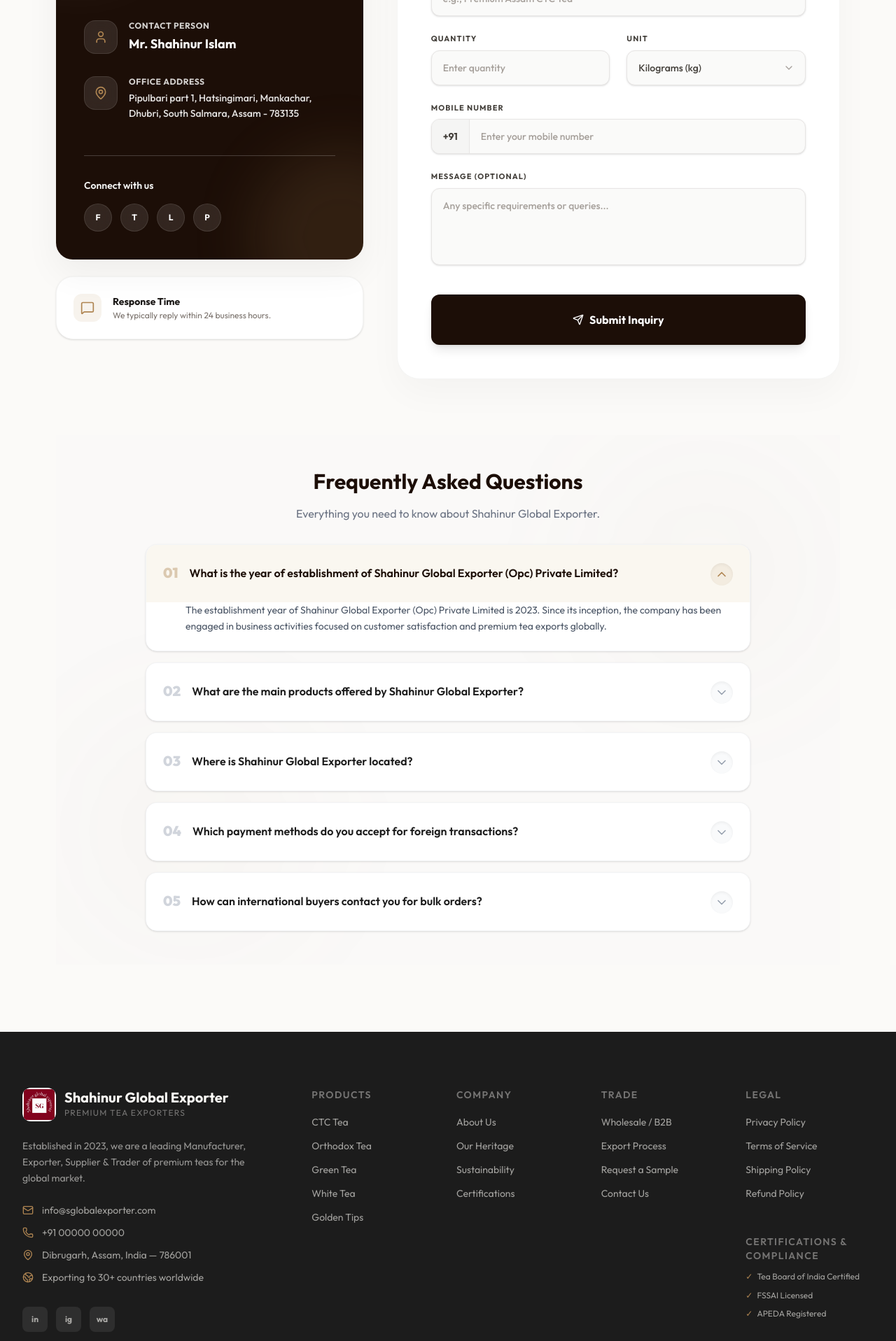
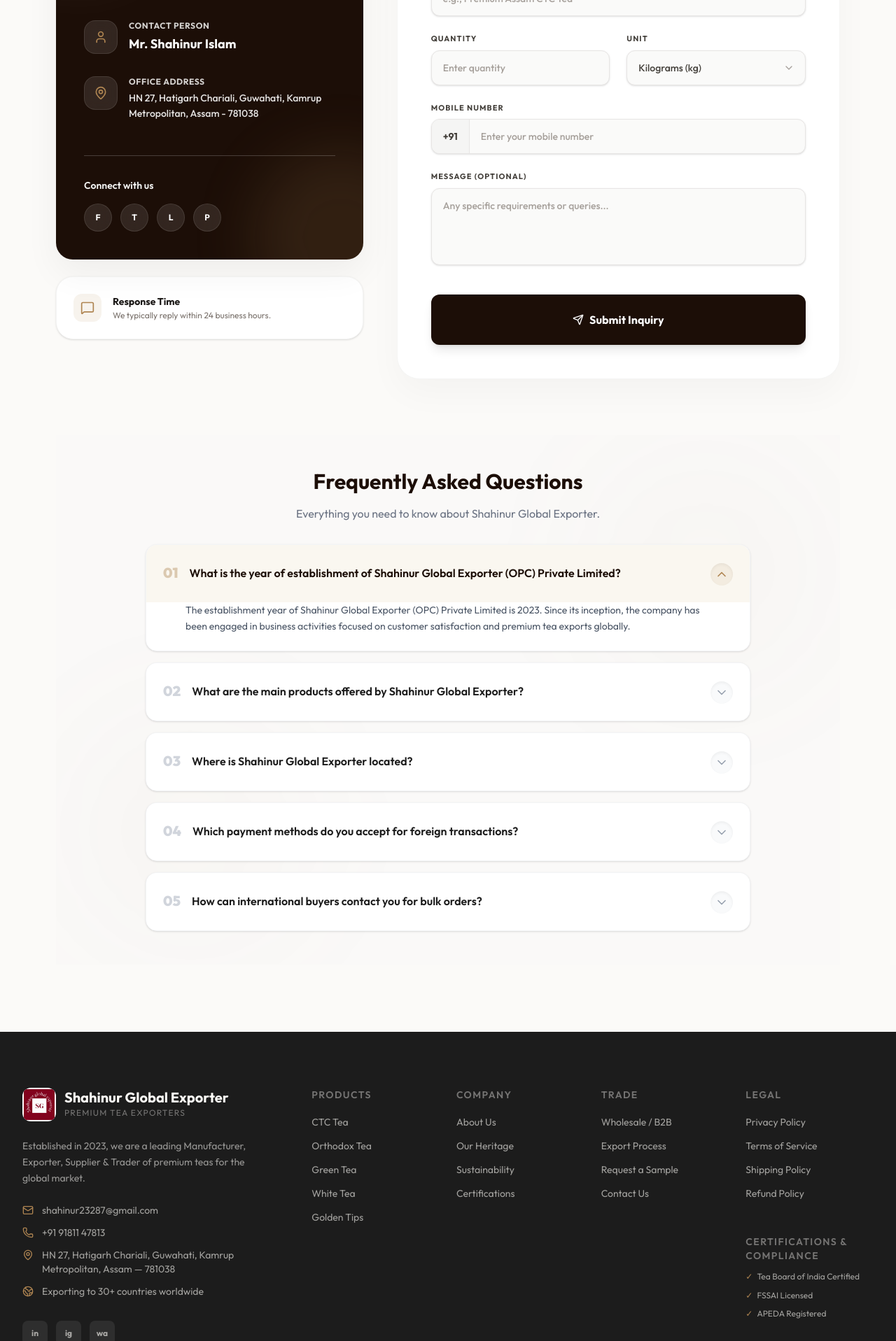
Before and after one commit to growtez/sglobalexporter, a Next.js app: page /contact in a window 1280 px wide. Shown: the part 400-2317 px from the top of the page at 70% size. Built offline with nearby package versions, Linux system fonts and the light colour scheme.

Commit message:
Info updates

```diff
--- a/src/app/about/page.tsx
+++ b/src/app/about/page.tsx
@@ -37,7 +37,7 @@
               className="space-y-6"
             >
               <span className="uppercase tracking-widest text-sm font-semibold text-gold">Our Story</span>
-              <h2 className="text-3xl md:text-4xl font-serif font-bold text-forest">Shahinur Global Exporter (Opc) Private Limited</h2>
+              <h2 className="text-3xl md:text-4xl font-serif font-bold text-forest">Shahinur Global Exporter (OPC) Private Limited</h2>
               <p className="text-stone-600 leading-relaxed font-light text-lg">
                 Established in the year 2023, we Manufacturer, Exporter, Supplier & Trader of premium teas.
               </p>
@@ -250,34 +250,29 @@
                 </div>
                 <div className="grid grid-cols-2 text-sm py-2 border-b border-stone-100/50 last:border-0 gap-4">
                   <span className="font-semibold text-stone-700">Registered Address:</span>
-                  <span className="text-stone-600 font-medium leading-relaxed">Pipulbari part 1, Hatsingimari, Mankachar, Dhubri, South Salmara, Assam - 783135</span>
+                  <span className="text-stone-600 font-medium leading-relaxed">HN 27, Hatigarh Chariali, Guwahati, Kamrup Metropolitan, Assam - 781038</span>
                 </div>
               </div>
 
               <div className="space-y-8">
                 <div className="space-y-2">
                   <h4 className="font-serif text-lg text-forest font-semibold border-b border-stone-200/60 pb-1">Head Office</h4>
-                  <p className="text-sm font-medium text-stone-600 leading-relaxed">Pipulbari part 1, Hatsingimari, Mankachar, Dhubri, South Salmara, Assam - 783135</p>
+                  <p className="text-sm font-medium text-stone-600 leading-relaxed">HN 27, Hatigarh Chariali, Guwahati, Kamrup Metropolitan, Assam - 781038</p>
                 </div>
 
                 <div className="space-y-2">
                   <h4 className="font-serif text-lg text-forest font-semibold border-b border-stone-200/60 pb-1">Corporate Office</h4>
-                  <p className="text-sm font-medium text-stone-600 leading-relaxed">Boragaon Guwahati, Assam - 781035, India</p>
-                </div>
-
-                <div className="space-y-2">
-                  <h4 className="font-serif text-lg text-forest font-semibold border-b border-stone-200/60 pb-1">Branch Office</h4>
-                  <p className="text-sm font-medium text-stone-600 leading-relaxed">Pipulbari part 1, Hatsingimari, Mankachar, Dhubri, Guwahati Assam, South Salmara - 783135</p>
+                  <p className="text-sm font-medium text-stone-600 leading-relaxed">HN 27, Hatigarh Chariali, Guwahati, Kamrup Metropolitan, Assam - 781038</p>
                 </div>
 
                 <div className="space-y-2">
                   <h4 className="font-serif text-lg text-forest font-semibold border-b border-stone-200/60 pb-1">Warehouse</h4>
-                  <p className="text-sm font-medium text-stone-600 leading-relaxed">Hatigaon Guwahati , seiju path, Assam - 781038, India</p>
+                  <p className="text-sm font-medium text-stone-600 leading-relaxed">HN 27, Hatigarh Chariali, Guwahati, Kamrup Metropolitan, Assam - 781038</p>
                 </div>
 
                 <div className="space-y-2">
                   <h4 className="font-serif text-lg text-forest font-semibold border-b border-stone-200/60 pb-1">Technical Support</h4>
-                  <p className="text-sm font-medium text-stone-600 leading-relaxed">Pipulbari part 1, Hatsingimari, Mankachar, Dhubri, Guwahati Assam - 783135</p>
+                  <p className="text-sm font-medium text-stone-600 leading-relaxed">HN 27, Hatigarh Chariali, Guwahati, Kamrup Metropolitan, Assam - 781038</p>
                 </div>
               </div>
             </div>
--- a/src/app/contact/page.tsx
+++ b/src/app/contact/page.tsx
@@ -57,7 +57,7 @@
                     <div>
                       <p className="text-stone-300 text-xs font-bold uppercase tracking-wider mb-1">Office Address</p>
                       <p className="font-medium text-sm leading-relaxed text-stone-200">
-                        Pipulbari part 1, Hatsingimari, Mankachar, Dhubri, South Salmara, Assam - 783135
+                        HN 27, Hatigarh Chariali, Guwahati, Kamrup Metropolitan, Assam - 781038
                       </p>
                     </div>
                   </div>
--- a/src/app/page.tsx
+++ b/src/app/page.tsx
@@ -248,7 +248,7 @@
                           <div>
                              <p className="text-stone-300 text-xs font-semibold uppercase tracking-wider mb-1">Office Address</p>
                              <p className="font-medium text-sm leading-relaxed text-stone-200 pr-4">
-                                Pipulbari part 1, Hatsingimari, Mankachar, Dhubri, South Salmara, Assam - 783135
+                                HN 27, Hatigarh Chariali, Guwahati, Kamrup Metropolitan, Assam - 781038
                              </p>
                           </div>
                        </div>
--- a/src/components/layout/Navbar.tsx
+++ b/src/components/layout/Navbar.tsx
@@ -58,14 +58,14 @@
       <div className="hidden sm:block bg-forest text-white overflow-hidden w-full">
         <div className="container mx-auto px-4 md:px-8 flex items-center justify-between h-9 text-[11px] tracking-wide">
           <div className="flex items-center gap-4">
-            <a href="tel:+910000000000" className="flex items-center gap-1.5 hover:text-gold transition-colors">
+            <a href="tel:+919181147813" className="flex items-center gap-1.5 hover:text-gold transition-colors">
               <Phone className="w-3 h-3" />
-              <span>+91 00000 00000</span>
+              <span>+91 91811 47813</span>
             </a>
             <span className="w-px h-3.5 bg-white/20 hidden sm:block" />
-            <a href="mailto:info@sglobalexporter.com" className="hidden sm:flex items-center gap-1.5 hover:text-gold transition-colors">
+            <a href="mailto:shahinur23287@gmail.com" className="hidden sm:flex items-center gap-1.5 hover:text-gold transition-colors">
               <Mail className="w-3 h-3" />
-              <span>info@sglobalexporter.com</span>
+              <span>shahinur23287@gmail.com</span>
             </a>
           </div>
           <div className="flex items-center gap-4">
@@ -152,7 +152,7 @@
             </Link>
 
             {/* Call Now CTA Button (Desktop) */}
-            <Link href="tel:+910000000000" className="hidden lg:block ml-2">
+            <Link href="tel:+919181147813" className="hidden lg:block ml-2">
               <Button variant="outline" className="rounded-xl border-forest text-forest hover:bg-forest/5 hover:text-forest font-semibold px-4 h-9 text-[13px] transition-all duration-300">
                 <Phone className="w-3.5 h-3.5 mr-1.5" />
                 Call Now
@@ -271,7 +271,7 @@
                   <User className="w-3.5 h-3.5 mr-1.5" /> Sign In
                 </Button>
               </Link>
-              <Link href="tel:+910000000000" className="flex-1" onClick={() => setIsMobileMenuOpen(false)}>
+              <Link href="tel:+919181147813" className="flex-1" onClick={() => setIsMobileMenuOpen(false)}>
                 <Button variant="outline" className="w-full bg-white border-forest text-forest h-11 rounded-xl font-semibold hover:bg-forest/5 transition-all text-xs">
                   <Phone className="w-3.5 h-3.5 mr-1.5" /> Call Now
                 </Button>
--- a/src/components/sections/CallToAction.tsx
+++ b/src/components/sections/CallToAction.tsx
@@ -93,25 +93,25 @@
             className="flex flex-col sm:flex-row items-center justify-center gap-8 border-t border-cream/15 pt-10"
           >
             <a
-              href="mailto:exports@sglobalexporter.com"
+              href="mailto:shahinur23287@gmail.com"
               className="flex items-center gap-3 text-cream/70 hover:text-gold transition-colors"
             >
               <div className="w-10 h-10 rounded-full bg-cream/10 flex items-center justify-center">
                 <Mail className="w-5 h-5" />
               </div>
               <span className="text-sm font-medium">
-                exports@sglobalexporter.com
+                shahinur23287@gmail.com
               </span>
             </a>
             <div className="hidden sm:block w-px h-8 bg-cream/20" />
             <a
-              href="tel:+911234567890"
+              href="tel:+919181147813"
               className="flex items-center gap-3 text-cream/70 hover:text-gold transition-colors"
             >
               <div className="w-10 h-10 rounded-full bg-cream/10 flex items-center justify-center">
                 <Phone className="w-5 h-5" />
               </div>
-              <span className="text-sm font-medium">+91 98765 43210</span>
+              <span className="text-sm font-medium">+91 91811 47813</span>
             </a>
           </motion.div>
         </motion.div>
--- a/src/components/sections/FAQ.tsx
+++ b/src/components/sections/FAQ.tsx
@@ -150,10 +150,10 @@
         >
           <p className="text-stone-500 mb-4">Still have questions?</p>
           <a
-            href="mailto:exports@sglobalexporter.com"
+            href="mailto:shahinur23287@gmail.com"
             className="inline-flex items-center gap-2 text-forest font-semibold hover:text-gold transition-colors text-lg"
           >
-            exports@sglobalexporter.com →
+            shahinur23287@gmail.com →
           </a>
         </motion.div>
       </div>
--- a/src/components/sections/HomeFAQ.tsx
+++ b/src/components/sections/HomeFAQ.tsx
@@ -7,8 +7,8 @@
 const faqData = [
   {
     id: 1,
-    question: "What is the year of establishment of Shahinur Global Exporter (Opc) Private Limited?",
-    answer: "The establishment year of Shahinur Global Exporter (Opc) Private Limited is 2023. Since its inception, the company has been engaged in business activities focused on customer satisfaction and premium tea exports globally."
+    question: "What is the year of establishment of Shahinur Global Exporter (OPC) Private Limited?",
+    answer: "The establishment year of Shahinur Global Exporter (OPC) Private Limited is 2023. Since its inception, the company has been engaged in business activities focused on customer satisfaction and premium tea exports globally."
   },
   {
     id: 2,
@@ -18,7 +18,7 @@
   {
     id: 3,
     question: "Where is Shahinur Global Exporter located?",
-    answer: "Our registered office is located in Assam, India. Specifically, our address is Pipulbari part 1, Hatsingimari, Mankachar, Dhubri, South Salmara, Assam - 783135."
+    answer: "Our registered office is located in Assam, India. Specifically, our address is HN 27, Hatigarh Chariali, Guwahati, Kamrup Metropolitan, Assam - 781038."
   },
   {
     id: 4,
@@ -28,7 +28,7 @@
   {
     id: 5,
     question: "How can international buyers contact you for bulk orders?",
-    answer: "International buyers can fill out the 'Send an Inquiry' form directly on our website or email us at info@sglobalexporter.com. Our export team will get back to you within 24 hours with a custom quote."
+    answer: "International buyers can fill out the 'Send an Inquiry' form directly on our website or email us at shahinur23287@gmail.com. Our export team will get back to you within 24 hours with a custom quote."
   }
 ];
 
--- a/src/components/sections/SiteFooter.tsx
+++ b/src/components/sections/SiteFooter.tsx
@@ -80,23 +80,23 @@
             {/* Contact */}
             <div className="flex flex-col gap-3">
               <a
-                href="mailto:info@sglobalexporter.com"
+                href="mailto:shahinur23287@gmail.com"
                 className="flex items-center gap-3 text-sm text-cream/60 hover:text-gold transition-colors"
               >
                 <Mail className="w-4 h-4 text-gold flex-shrink-0" />
-                info@sglobalexporter.com
+                shahinur23287@gmail.com
               </a>
               <a
-                href="tel:+910000000000"
+                href="tel:+919181147813"
                 className="flex items-center gap-3 text-sm text-cream/60 hover:text-gold transition-colors"
               >
                 <Phone className="w-4 h-4 text-gold flex-shrink-0" />
-                +91 00000 00000
+                +91 91811 47813
               </a>
               <div className="flex items-start gap-3 text-sm text-cream/60">
                 <MapPin className="w-4 h-4 text-gold flex-shrink-0 mt-0.5" />
                 <span>
-                  Dibrugarh, Assam, India — 786001
+                  HN 27, Hatigarh Chariali, Guwahati, Kamrup Metropolitan, Assam — 781038
                 </span>
               </div>
               <div className="flex items-center gap-3 text-sm text-cream/60">
```
